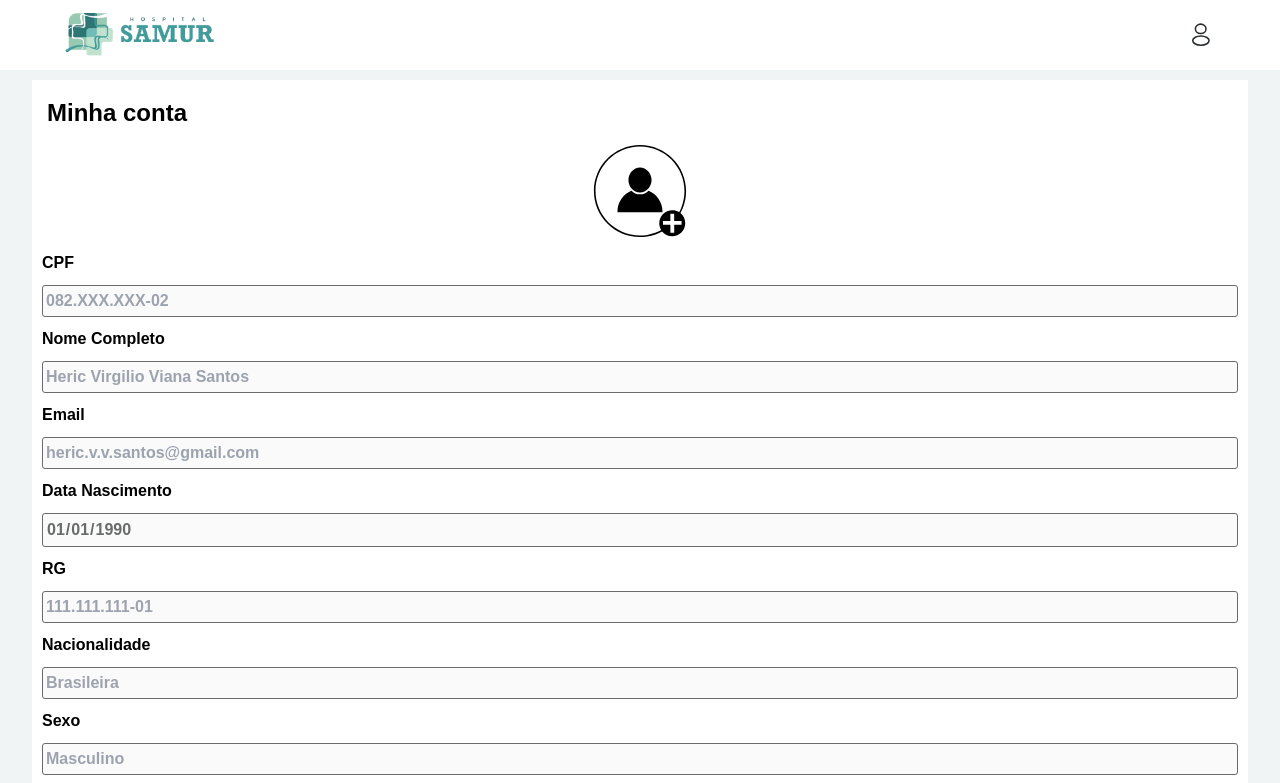
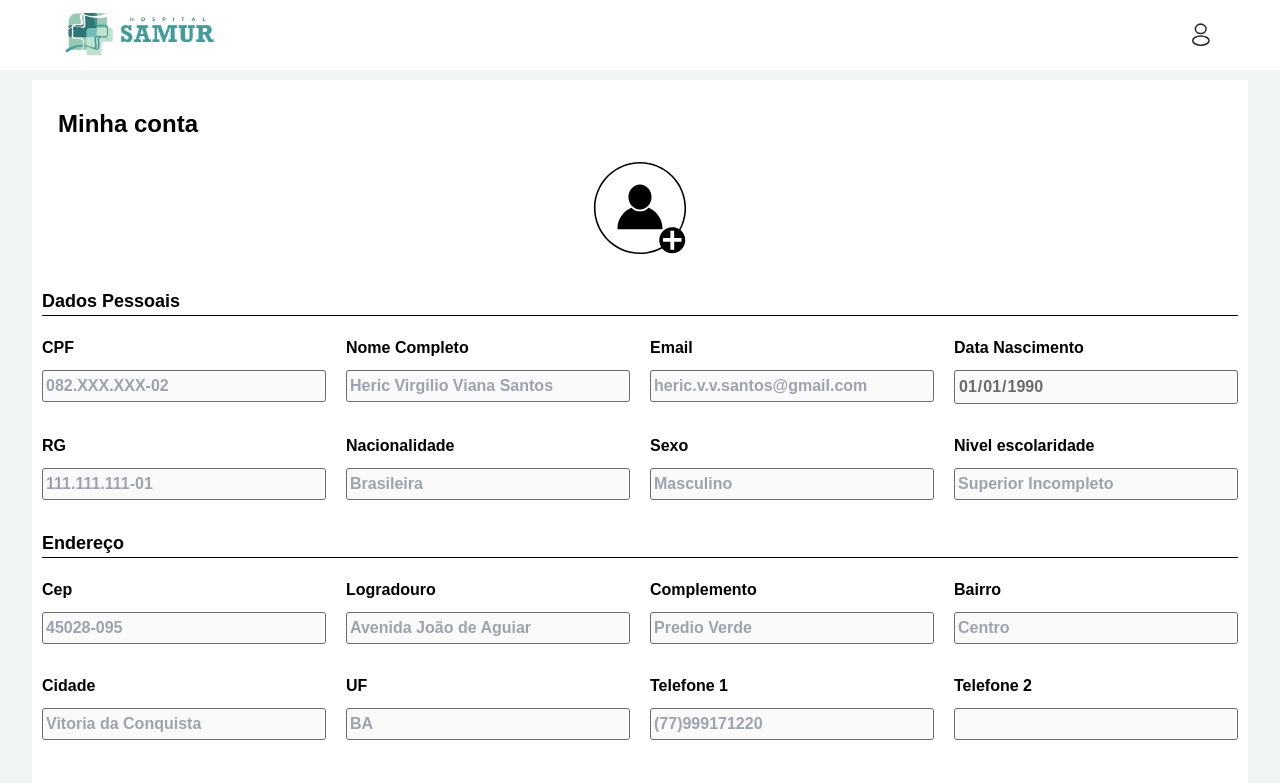
Before and after one commit to HericVirgilio/samur-portal-paciente, a Next.js app: page /minha-conta/usuario in a window 1280 px wide. Shown: the top 783 px of the page. Built offline with nearby package versions, Linux system fonts and the light colour scheme.

Commit message:
alterando minha conta e formatando para desktop

```diff
--- a/src/app/minha-conta/page.tsx
+++ b/src/app/minha-conta/page.tsx
@@ -12,6 +12,7 @@ export default function MinhaConta (){
                 <Image src={"/images/eduarda-ferreira.png"} alt="" width={100} height={100} className="ImagemUser"/>
                 <h3>Eduarda Ferreira</h3>
             </div>
+            <div className="Container">
                 {ComponentesMinhaConta.map((objeto) =>
                     <Link href={objeto.url} className="ContainerIcons" key={objeto.id}>
                         <div style={{display: "flex", alignItems: "center", gap: "10px"}}>
@@ -22,5 +23,6 @@ export default function MinhaConta (){
                     </Link>
                 )}
             </div>
+        </div>
     )
 }
--- a/src/components/dados-usuario/style.css
+++ b/src/components/dados-usuario/style.css
@@ -25,3 +25,8 @@
     font-weight: 700;
     cursor: pointer;
 }
+@media(min-width: 1024px){
+    .TituloMinhaConta{
+        margin: 1rem;
+    }
+}
--- a/src/components/form-dados-usuario/index.tsx
+++ b/src/components/form-dados-usuario/index.tsx
@@ -4,68 +4,98 @@ import Image from "next/image"
 export default function FormularioDadosUsuario() {
     return (
         <form className="FormularioUser">
+
+            <h2>Dados Pessoais</h2>
+
+            <div className="ContanerDadosUser">
+                <span>
                     <label>CPF</label>
                     <input className="InputBox" type="text" name="cpf" id="cpf" disabled={true}
                     placeholder={"082.XXX.XXX-02"} />
-
+                </span>
+                <span>
                     <label>Nome Completo</label>
                     <input className="InputBox" type="text" name="nomeCompleto" id="nomeCompleto" disabled={true}
                     placeholder="Heric Virgilio Viana Santos"/>
-
+                </span>
+                <span>
                     <label>Email</label>
                     <input className="InputBox" type="email" name="email" id="email" disabled={true}
                     placeholder="heric.v.v.santos@gmail.com"/>
-
+                </span>
+                <span>
                     <label>Data Nascimento</label>
                     <input className="InputBox" type="date" name="dataNasc" id="dataNasc" disabled={true}
                     value="1990-01-01" style={{color: "#6A6B6B"}}/>
-
+                </span>
+                <span>
                     <label>RG</label>
                     <input className="InputBox" type="text" name="rg" id="rg" disabled={true}
                     placeholder="111.111.111-01"/>
-
+                </span>
+                <span>
                     <label>Nacionalidade</label>
                     <input className="InputBox" type="text" name="nacionalidade" id="nacionalidade" disabled={true}
                     placeholder={"Brasileira"} style={{color: "#6A6B6B"}}/>
-
+                </span>
+                <span>
                     <label>Sexo</label>
                     <input className="InputBox" type="text" name="sexo" id="sexo" disabled={true}
                     placeholder="Masculino"/>
-
+                </span>
+                <span>
                     <label>Nivel escolaridade</label>
                     <input className="InputBox" type="text" name="nivelEscolaridade" id="nivelEscolaridade" disabled={true} placeholder="Superior Incompleto" />
+                </span>
+            </div>
 
             <h2>Endereço</h2>
 
+            <div className="EnderecoUser">
+                <span>
                     <label style={{ marginTop: "10px" }}>Cep</label>
                     <input className="InputBox" type="text" name="cep" id="cep" disabled={true}
                     placeholder="45028-095"/>
-
+                </span>
+                <span>
                     <label>Logradouro</label>
-            <input className="InputBox" type="text" name="logradouro" id="logradouro" disabled={true} />
-
+                    <input className="InputBox" type="text" name="logradouro" id="logradouro" disabled={true}
+                    placeholder="Avenida João de Aguiar"/>
+                </span>
+                <span>
                     <label>Complemento</label>
-            <input className="InputBox" type="text" name="complemento" id="complemento" disabled={true} />
-
+                    <input className="InputBox" type="text" name="complemento" id="complemento" disabled={true}
+                    placeholder="Predio Verde"/>
+                </span>
+                <span>
                     <label>Bairro</label>
-            <input className="InputBox" type="text" name="bairro" id="bairro" disabled={true} />
-
+                    <input className="InputBox" type="text" name="bairro" id="bairro" disabled={true}
+                    placeholder="Centro"/>
+                </span>
+                <span>
                     <label>Cidade</label>
-            <input className="InputBox" type="text" name="cidade" id="cidade" disabled={true} />
-
+                    <input className="InputBox" type="text" name="cidade" id="cidade" disabled={true}
+                    placeholder="Vitoria da Conquista"/>
+                </span>
+                <span>
                     <label>UF</label>
-            <input className="InputBox" type="text" name="uf" id="uf" disabled={true} />
-
+                    <input className="InputBox" type="text" name="uf" id="uf" disabled={true}
+                    placeholder="BA"/>
+                </span>
+                <span>
                     <label>Telefone 1</label>
-            <input className="InputBox" type="text" name="telefone1" id="telefone1" disabled={true} />
-
+                    <input className="InputBox" type="text" name="telefone1" id="telefone1" disabled={true}
+                    placeholder="(77)999171220"/>
+                </span>
+                <span>
                     <label>Telefone 2</label>
                     <input className="InputBox" type="text" name="telefone2" id="telefone2" disabled={true} />
-
+                </span>
                 <div className="DivBoxButton">
                     <p>Editar</p>
                     <Image className="lapisDivButton" src={"/icons/lapis.svg"} alt="lapis" width={20} height={20} />
                 </div>
+            </div>
         </form>
     )
 }
--- a/src/components/form-dados-usuario/style.css
+++ b/src/components/form-dados-usuario/style.css
@@ -27,3 +27,21 @@
 .lapisDivButton{
     margin-left: 10px;
 }
+@media(min-width: 1024px){
+    .ContanerDadosUser{
+        display: grid;
+        grid-template-columns: 1fr 1fr 1fr 1fr ;
+        gap: 20px;
+    }
+    .EnderecoUser{
+        display: grid;
+        grid-template-columns: 1fr 1fr 1fr 1fr;
+        gap: 20px;
+    }
+    h2{
+        margin-top: 20px;
+        margin-bottom: 20px;
+        font-size: 18px;
+        border-bottom: 1px solid black;
+    }
+}
--- a/src/components/titulo-componentes-menu/index.tsx
+++ b/src/components/titulo-componentes-menu/index.tsx
@@ -1,7 +1,8 @@
+import  "./style.css"
 export default function TituloFormatado(props: { objeto: string }) {
     return (
-        <div style={{margin: "25px 15px"}}>
-            <h3 style={{fontSize:"22px", fontWeight:"700",color:"var(--verde-escuro)"}}>{props.objeto}</h3>
+        <div className="Container" >
+            <h3 className="Titulo">{props.objeto}</h3>
         </div >
     )
 }
--- /dev/null
+++ b/src/components/titulo-componentes-menu/style.css
@@ -0,0 +1,13 @@
+.Container{
+    margin: 25px 15px;
+}
+.Titulo{
+    font-size: 22px;
+    font-weight: 700;
+    color: var(--verde-escuro);
+}
+@media(min-width: 1024px){
+    .Container{
+        margin: 25px 40px;
+    }
+}
```
Also changed, not shown: src/app/minha-conta/style.css (+15 -0 lines). Lines whose indentation alone changed are shown as unchanged.
